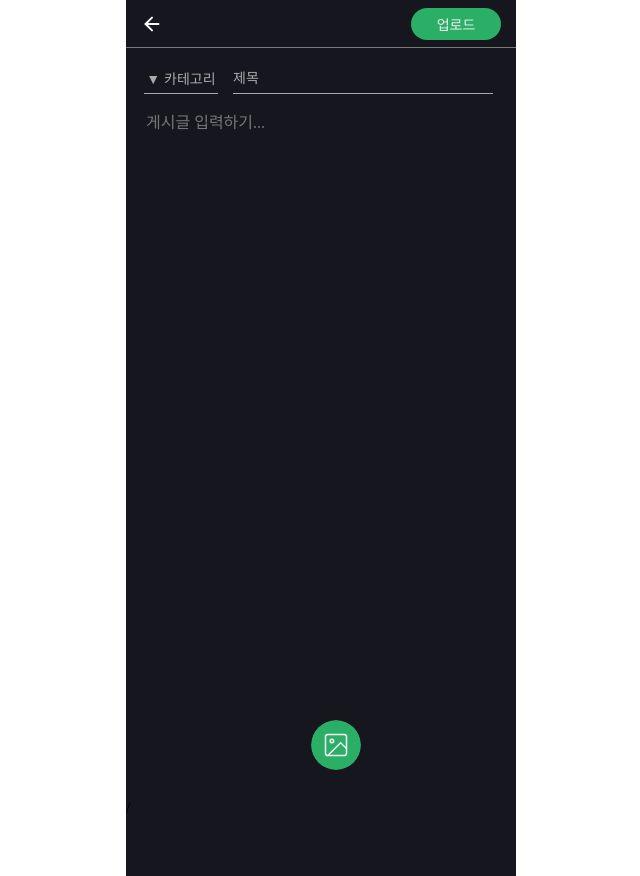
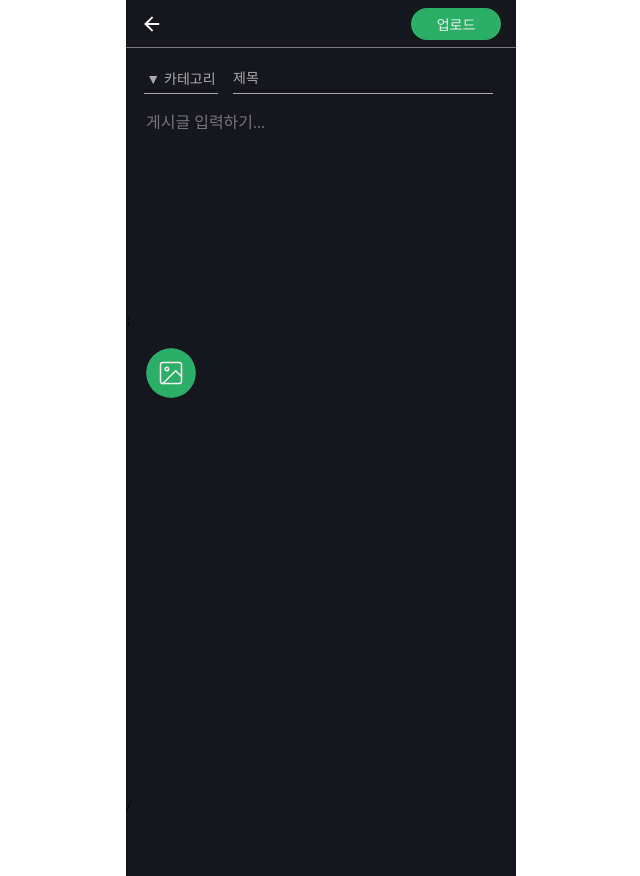
Before and after one commit to FRONTENDSCHOOL5/final-03-code-space, a React (Create React App) app: page /post in a window 1280 px wide. Shown: the whole page, without its empty margins (319-959 px from the left). Built offline with nearby package versions, Linux system fonts and the light colour scheme; what recoil-persist would draw is missing.

Commit message:
♻️ Refactor : 이미지 업로드 및 삭제 API 연동(#12)

```diff
--- a/src/Pages/PostPage.jsx
+++ b/src/Pages/PostPage.jsx
@@ -8,11 +8,11 @@ import axios from 'axios';
 const PostPage = () => {
   const url = "https://api.mandarin.weniv.co.kr/";
 
-  const photoInput = useRef();
+  const imgInput = useRef();
 
   const [isOpen, setIsOpen] = useState(false);
   const [selectedItem, setSelectedItem] = useState('');
-  const [photoAddList, setPhotoAddList] = useState([]);
+  const [imgAddList, setImgAddList] = useState([]);
 
   // 카테고리 드롭다운
   const toggleDropdown = () => {
@@ -26,50 +26,58 @@ const PostPage = () => {
 
   // 이미지 업로드 버튼 클릭시 파일 선택 가능
   const handleClick = () => {
-    photoInput.current.click();
+    imgInput.current.click();
   }
 
-  const handlePhoto = async (file) => {
+
+  // 이미지 서버 업로드
+  const handleUploadImg = async (e) => {
+    const file = e.target.files[0];
     const formData = new FormData();
     formData.append('image', file);
 
+    for(let value of formData.values()){
+      console.log(value);
+    }
+
+    const config = {
+      headers:{'Content-Type': 'multipart/form-data',}
+    };
+
     try {
-      const response = await axios.post(url + "/image/uploadfile/", formData, {
-          headers: {'Content-Type': 'multipart/form-data',},
-      });
+      const response = await axios.post(url+"image/uploadfiles/", formData, config).then(alert("업로드완료!"));
+      const uploadedImageUrl = response.data[0].filename;
+      console.log(uploadedImageUrl);
+      setImgAddList([...imgAddList, { url: uploadedImageUrl }]);
       console.log(response);
-
-      const postImgName = response.data[0].filename;
-      return postImgName;
-    } catch (error) {
-      //응답 실패
-      console.error(error);
+    }catch (error) {
+      console.log(error);
     }
   }
 
-  // 이미지 삭제
-  const onRemoveAdd = (deleteUrl) => {
-    setPhotoAddList(photoAddList.filter(photo => photo.url != deleteUrl))
-  }
-
   // 이미지 미리보기
-  const photoAddPreview = () => {
-    return (
+  const imgAddPreview = () => {
+    return(
       <SImgContainer>
-      { photoAddList.map((photo, index) => {
-        const imgWidth = photoAddList.length === 1 ? '350px' : '100px';
-        const imgMargin = photoAddList.length === 1 ? '20px' : '10px';
-        return (
-            <SImgBox key={photo.url}>
-              <SDelBtn onClick={()=>onRemoveAdd(photo.url)}></SDelBtn>
-              <SPreviewImg src={photo.url} style={{ width: imgWidth, margin: imgMargin}}></SPreviewImg>
+        {imgAddList.map((img, index) => {
+          const imgWidth = imgAddList.length === 1 ? '350px' : '100px';
+          const imgMargin = imgAddList.length === 1 ? '20px' : '10px';
+          return(
+            <SImgBox key={index}>
+              <SDelBtn onClick={()=> onRemoveAdd(img.url)}></SDelBtn>
+              <SPreviewImg src={url+img.url} style={{width: imgWidth, margin: imgMargin}}></SPreviewImg>
             </SImgBox>
-        );
-      })
-      }
+          );
+        })};
       </SImgContainer>
     );
   };
+
+
+  // 이미지 삭제
+  const onRemoveAdd = (deleteUrl) => {
+    setImgAddList(imgAddList.filter(img => img.url != deleteUrl))
+  }
 
   return(
     <SMain>
@@ -90,10 +98,10 @@ const PostPage = () => {
       </STitle>
       <SPostContent placeholder="게시글 입력하기..."></SPostContent>
 
-      {photoAddPreview()}
+      {imgAddPreview()}
 
       <SUploadImgBtn onClick={handleClick}>
-        <SInputImg type="file" accept="image/jpg, image/jpeg, image/png" multiple ref={photoInput} onChange={(e) => handlePhoto(e)}></SInputImg>
+        <SInputImg type="file" accept="image/jpg, image/jpeg, image/png" multiple ref={imgInput} onChange={handleUploadImg}></SInputImg>
     </SUploadImgBtn>
   </SMain>
   );
@@ -187,11 +195,11 @@ const SPostContent = styled.textarea`
 `;
 
 const SUploadImgBtn = styled.div`
-  position: fixed;
+  /* position: fixed;
   bottom: 10px;
   right: 580px;
   display: flex;
-  align-items: end;
+  align-items: end; */
   width: 50px;
   height: 50px;
   margin: 20px;
```
